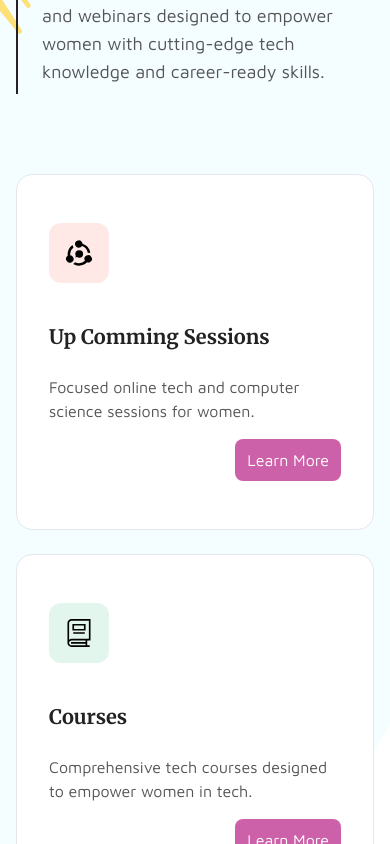
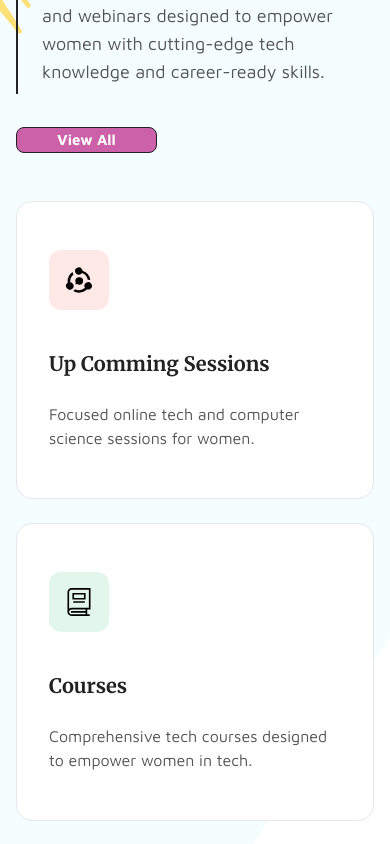
Before and after one commit to AliNazery/femtechReact, a React (Vite) app: page / in a window 390 px wide. Shown: the part 7780-8624 px from the top of the page. Built offline with nearby package versions, Linux system fonts and the light colour scheme; what tailwindcss-pseudo-elements would draw is missing.

Commit message:
speaker page updated

```diff
--- a/src/components/Modals/SpeakerModal.tsx
+++ b/src/components/Modals/SpeakerModal.tsx
@@ -45,7 +45,7 @@ const SpeakerModal: React.FC<SpeakerModalProps> = ({
               width={250}
               height={250}
               decoding="async"
-              className="rounded-full mx-auto"
+              className="rounded-full mx-auto object-cover"
               src={BASE_URL + speaker.profile}
             />
           </div>
--- a/src/pages/speakers/page.tsx
+++ b/src/pages/speakers/page.tsx
@@ -67,7 +67,7 @@ export default function Speaders() {
                       data-nimg="1"
                       className="h-full w-full object-cover transition-transform duration-300 group-hover:scale-105"
                       src={BASE_URL + speaker.profile}
-                                    />
+                    />
                   </div>
                   <div className="px-5 pb-12">
                     <div className="-mt-[30px] mb-3 flex items-center">
@@ -77,9 +77,8 @@ export default function Speaders() {
                         width="40"
                         height="40"
                         decoding="async"
-                        className="h-[40px] w-[40px] object-cover rounded-full"
+                        className="h-[40px] w-[40px] object-cover rounded-full z-20"
                         src={`${IMAGE_URL}/images/author/1.jpg`}
-
                       />
                       <span className="relative z-10 -ml-3 rounded-r-3xl bg-theme-light py-1 pl-6 pr-3 font-primary text-[15px] capitalize text-dark transition-colors hover:text-opacity-70">
                         {`${speaker.firstname} ${speaker.lastname}`}
--- a/src/pages/story/page.tsx
+++ b/src/pages/story/page.tsx
@@ -6,6 +6,7 @@ import "swiper/css/navigation";
 import { toast } from "react-toastify";
 import PageHeader from "@/components/Common/PageHeader/PageHeader";
 import { useGetStoryListQuery } from "@/Lib/features/apiSlice";
+import { StoryType } from "@/types/Index";
 
 export default function Story() {
   const { data, isLoading, isError } = useGetStoryListQuery({
@@ -78,7 +79,7 @@ export default function Story() {
               loop={true}
               autoplay={{ delay: 7000, disableOnInteraction: false }} // Move to next story every 7 seconds
             >
-              {stories.map((story) => (
+              {stories.map((story : StoryType) => (
                 <SwiperSlide key={story.id}>
                   <div className="bg-white rounded-lg shadow-lg overflow-hidden flex flex-col items-center">
                     {/* Story Thumbnail */}
@@ -86,7 +87,6 @@ export default function Story() {
                       <img
                         src={story.thumbnail}
                         alt={story.title}
-                        fill
                         className="object-cover w-full h-full"
                       />
                     </div>
--- a/src/pages/studyhub/HomeStudyHub/StudyData.ts
+++ b/src/pages/studyhub/HomeStudyHub/StudyData.ts
@@ -1,5 +1,4 @@
 import { CoursesSvg, SessionsSvg, WebinarsSvg } from "@/components/Common/StudyHubSvg";
-import { link } from "fs";
 import React from "react";
 
 
@@ -20,7 +19,7 @@ export const StudyData = [
     icon: React.createElement(CoursesSvg),
     title: "Courses",
     description: `Comprehensive tech courses designed to empower women in tech.`,
-    link: "courses"
+    link: "/courses"
   },
   {
     id: 3,
@@ -29,6 +28,6 @@ export const StudyData = [
     icon: React.createElement(WebinarsSvg),
     title: "Webinars",
     description: ` Interactive webinars on the latest trends, emerging technologies, and essential skills in tech.`,
-    link: "webinars"
+    link: "/webinars"
   },
 ];
--- a/src/pages/studyhub/HomeStudyHub/page.tsx
+++ b/src/pages/studyhub/HomeStudyHub/page.tsx
@@ -7,12 +7,22 @@ export default function Study() {
   return (
     <section className="section features py-[60px] md:py-[100px] relative z-20 overflow-hidden after:absolute after:left-0 after:top-0 after:-z-10 after:h-full after:w-full after:bg-bgo1Color after:content-[''] after:clip-path-feature-polygon">
       <div className="container relative z-30 px-4 sm:px-6">
+
           <div className="row flex flex-wrap items-end justify-between pb-12">
             <SectionTitle
               category="Study Hub"
               title="Enhancing Skills with Our Study Hub"
               description="Explore upcoming sessions, courses, and webinars designed to empower women with cutting-edge tech knowledge and career-ready skills."
             />
+          <div
+            data-aos="fade-right-sm"
+            data-aos-delay="150"
+            className="col-auto flex-none w-auto px-3 box-border max-w-full"
+          >
+            <Link to="/studyhub" className="btn-footer btn-primary btn-md">
+              View All
+            </Link>
+          </div>
           </div>
         <div className="colored-box-icon flex flex-wrap -mt-6 -mx-3">
           {StudyData.map(
@@ -35,12 +45,12 @@ export default function Study() {
                     </h3>
                     <p className="text-base">{description}</p>
                   </div>
-                  <Link
+                  {/* <Link
                     to={link}
                     className="inline-block mt-4 px-3 py-2 bg-pink text-white rounded-lg hover:bg-deepPink transition-all self-end"
                   >
-                    Learn More {/* Or "View Details" */}
-                  </Link>
+                    Learn More
+                  </Link> */}
                 </div>
               </div>
             )
--- a/src/pages/studyhub/page.tsx
+++ b/src/pages/studyhub/page.tsx
@@ -6,6 +6,8 @@ import StudyHubModal from "@/components/Modals/StudyHubModal"; // Assuming the M
 import { useGetStudyHubListQuery } from "@/Lib/features/apiSlice";
 import { toast } from "react-toastify";
 import { BASE_URL } from "@/Lib/config/constant";
+import { StudyhubType } from "@/types/Index";
+import { Link } from "react-router-dom";
 
 export default function StudyHub() {
   const { data, error, isLoading } = useGetStudyHubListQuery({
@@ -47,7 +49,7 @@ export default function StudyHub() {
             {studyHubData.length === 0 ? (
               <p>No study hubs available.</p>
             ) : (
-              studyHubData.map((hub) => (
+              studyHubData.map((hub : StudyhubType) => (
                 <div
                   key={hub.id}
                   data-aos="fade-up-sm"
@@ -66,7 +68,7 @@ export default function StudyHub() {
                     />
                     <div className="flex flex-col flex-grow justify-between mt-4">
                       <h3 className="mb-4 font-primary text-xl font-semibold text-dark sm:text-2xl">
-                        <a href={hub.media_url}>{hub.title}</a>
+                        <Link to={hub.media_url}>{hub.title}</Link>
                       </h3>
                       <p className="mb-4">{hub.description}</p>
                       <button
--- a/src/styles/index.css
+++ b/src/styles/index.css
@@ -331,15 +331,15 @@ video {
     }
 
     .btn {
-        @apply inline-block whitespace-nowrap rounded-lg px-7 sm:py-[13px] text-[15px] font-semibold transition-colors duration-200
+        @apply inline-block whitespace-nowrap rounded-lg px-7 sm:py-[10px] text-[15px] font-semibold transition-colors duration-200
     }
 
     .btn-login {
-        @apply inline-block whitespace-nowrap rounded-lg px-[1.75rem] py-[13px] text-[15px] font-semibold transition-colors duration-200
+        @apply inline-block whitespace-nowrap rounded-lg px-[1.5rem] py-[10px] text-[15px] font-semibold transition-colors duration-200
     }
 
     .btn-footer {
-        @apply inline-block whitespace-nowrap rounded-lg px-10 xs:py-[13px] sm:py-[17px] text-[15px] font-semibold transition-colors duration-200
+        @apply inline-block whitespace-nowrap rounded-lg px-10 xs:py-[10px] sm:py-[17px] text-[15px] font-semibold transition-colors duration-200
     }
 
     /* .custom.btn{
--- /dev/null
+++ b/src/types/Index.tsx
@@ -0,0 +1,23 @@
+export type PostType = {
+  id: number;
+  thumbnail: string;
+  title: string;
+  user_id: number;
+  created_at: string;
+};
+
+export type StudyhubType = {
+  id: number;
+  thumbnail: string;
+  title: string;
+  media_url: string;
+  description: string;
+};
+
+export type StoryType = {
+  id: number;
+  thumbnail: string;
+  title: string;
+  description: string;
+  content: string
+};
```
Also changed, not shown: src/components/Blog/BlogCard.tsx (+1 -8 lines). Lines whose indentation alone changed are shown as unchanged.
